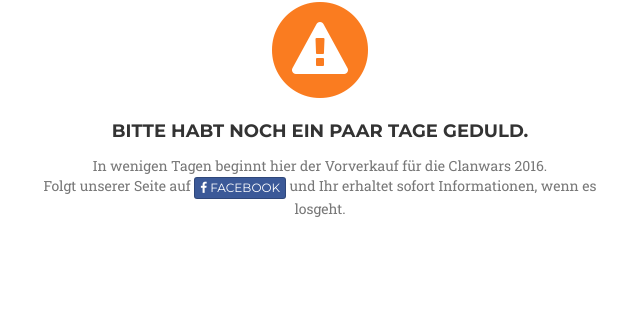
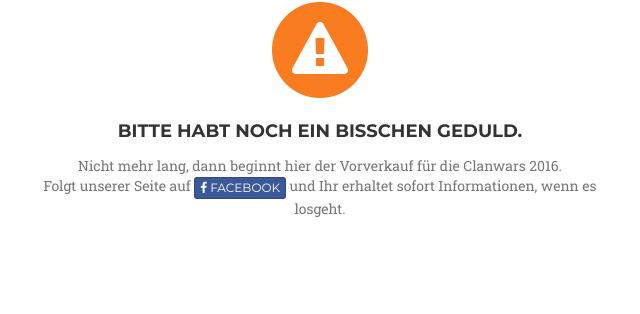
Before and after one commit to Multimediajugend/clanwars-landing, a PHP site: page / in a window 1280 px wide. Shown: the part 1154-1468 px from the top of the page, without its empty margins (320-960 px from the left). Run offline with PHP 8.4, Linux system fonts and the light colour scheme; some libraries are stand-ins or nearby versions; some web fonts are replaced.

Commit message:
Add clanwars_transparent_2016

```diff
--- a/index.php
+++ b/index.php
@@ -121,9 +121,9 @@ require_once('./config/config.php');
                     <i class="fa fa-circle fa-stack-2x text-primary"></i>
                     <i class="fa fa-warning fa-stack-1x fa-inverse"></i>
                 </span>
-                <h4 class="info-heading">Bitte habt noch ein paar Tage Geduld.</h4>
+                <h4 class="info-heading">Bitte habt noch ein bisschen Geduld.</h4>
                 <p class="text-muted">
-                    In wenigen Tagen beginnt hier der Vorverkauf für die Clanwars 2016.<br >
+                    Nicht mehr lang, dann beginnt hier der Vorverkauf für die Clanwars 2016.<br >
                     Folgt unserer Seite auf <a href="https://www.facebook.com/multimediajugend/" class="btn btn-xs btn-facebook"><i class="fa fa-facebook"></i> Facebook</a> und Ihr erhaltet sofort Informationen, wenn es losgeht.
                 </p>
             </div>
```
Also changed, not shown: img/clanwars_transparent_2016.jpg (added).
